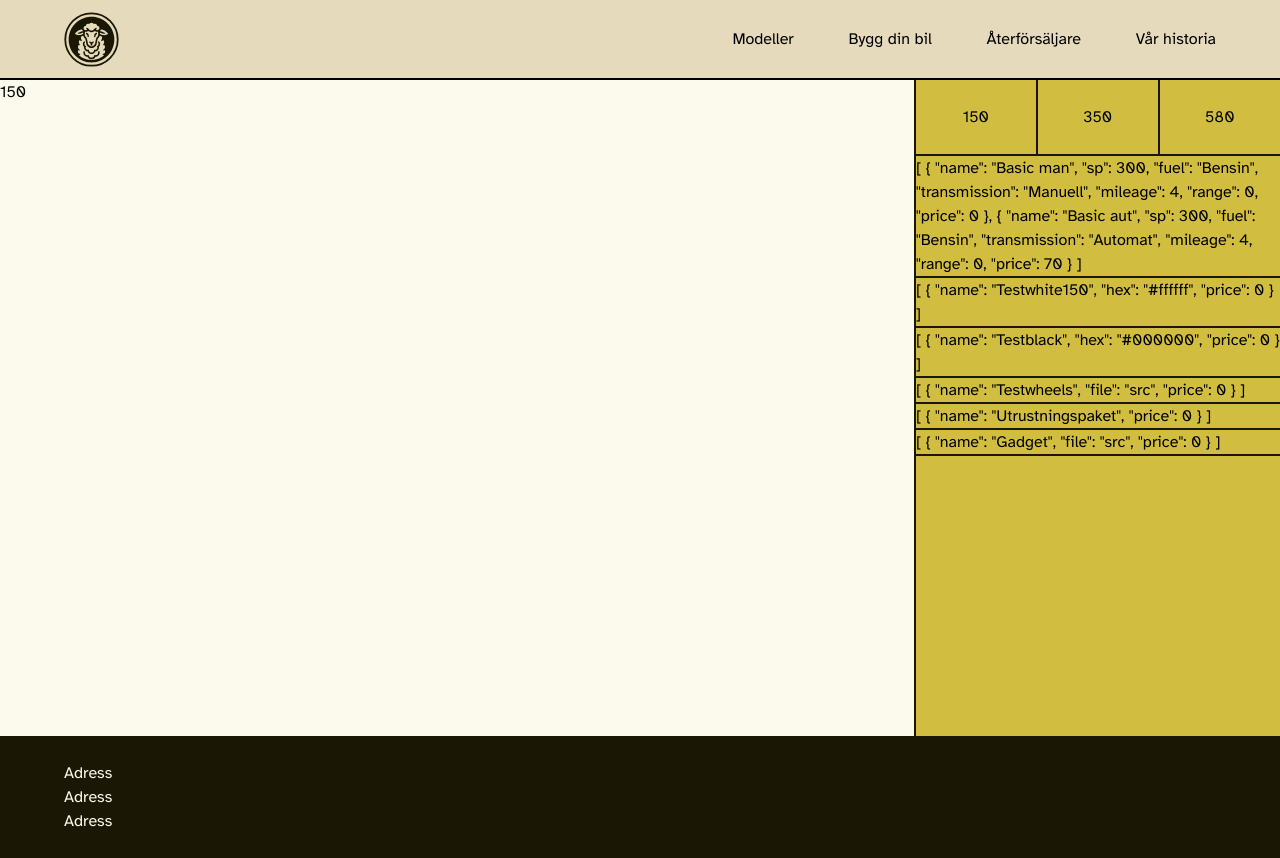
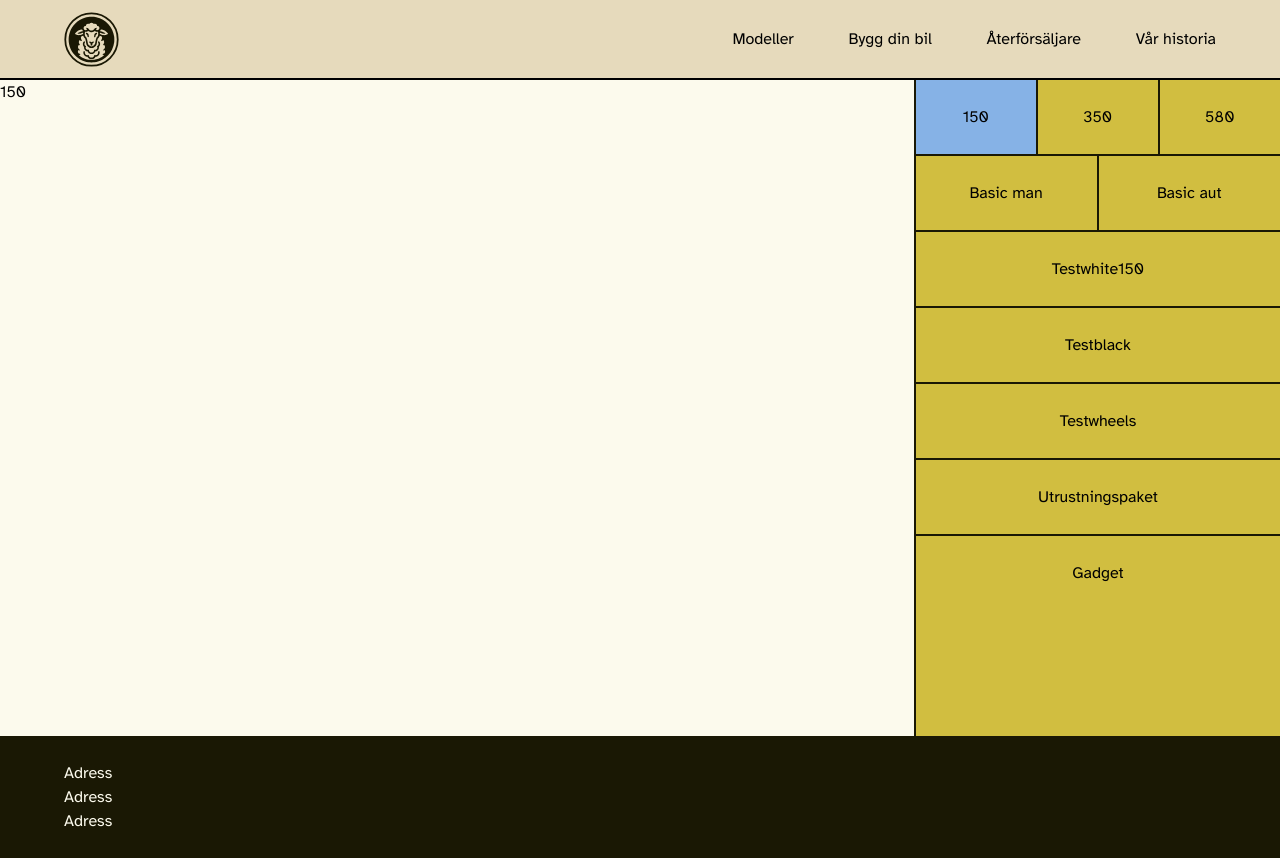
Before and after one commit to JT350120/exjobb, a Vue app: page / in a window 1280 px wide. Both pictures are taken after a click on the button "Bygg din bil". Built offline with nearby package versions, Linux system fonts and the light colour scheme.

Commit message:
Configurator: Applying selected-class on model

```diff
--- a/src/components/Configurator.vue
+++ b/src/components/Configurator.vue
@@ -7,21 +7,30 @@ const globalVariables = useGlobalStore();
 const content = useContentStore();
 const models = computed(() => content.models);
 const configuration = globalVariables.configuration;
+
+let menuOpen = false;
 </script>
 
 <template>
-  <div class="flex flex-col h-full md:flex-row md:h-[82vh]">
-    <section class="bg-white h-[400px] md:h-full md:w-full">
+  <div class="flex flex-col h-full md:flex-row md:min-h-[82vh] bg-white">
+    <section class="h-[400px] md:h-full md:w-full">
       <div> {{ models[configuration.chosenModel].model }}</div>
     </section>
-    <section class="bg-yellow h-full md:h-full md:w-[40vw] border-t-2 md:border-t-0 md:border-l-2 border-black">
+
+    <section v-show="menuOpen" class="bg-green h-full md:min-h-[82vh] md:w-[40vw] border-t-2 md:border-t-0 md:border-l-2 border-black">
+      <div>Valmöjligheter</div>
+    </section>
+
+    <section v-show="!menuOpen"class="bg-yellow h-full md:min-h-[82vh] md:w-[40vw] border-t-2 md:border-t-0 md:border-l-2 border-black">
       <div class="menuItem border-b-2 h-auto border-black flex">
-        <button v-for="(carModel, index) in models" :key="index" @click="configuration.chosenModel = index" class="menuItem border-r-2 w-full border-black px-x-standard py-y-standard justify-evenly">
+        <button v-for="(carModel, index) in models" :key="index" @click="configuration.chosenModel = index" :class="{ selected: configuration.chosenModel === index}" class="menuItem border-r-2 w-full border-black px-x-standard py-y-standard justify-evenly">
           {{ content.models[index].model }}
         </button>
       </div>
-      <div v-for="choice in models[configuration.chosenModel].choices" class="menuItem border-b-2 h-auto border-black flex">
-        {{ choice }}
+      <div v-for="category in models[configuration.chosenModel].choices" class="menuItem border-b-2 h-auto border-black flex">
+        <button v-for="choice in category" class="menuItem border-r-2 w-full border-black px-x-standard py-y-standard justify-evenly">
+          {{ choice.name }}
+        </button>
       </div>
     </section>
   </div>
@@ -30,5 +39,10 @@ const configuration = globalVariables.configuration;
 <style scoped>
 .menuItem:last-child {
   border-right: none;
+  border-bottom: none;
+}
+
+.selected {
+  background-color: #86B2E6;
 }
 </style>
```
